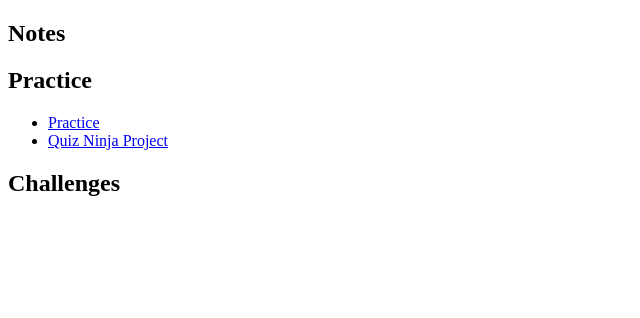
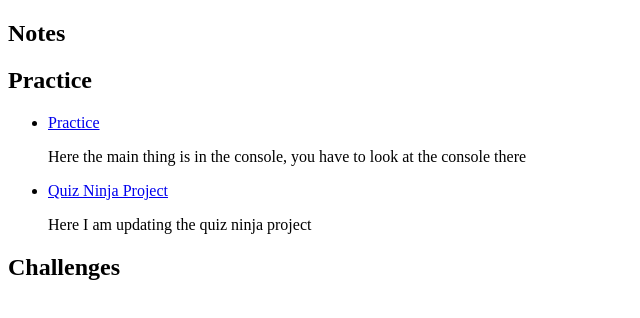
Before and after one commit to dafer171/WDD-330, a plain HTML site: page index.html in a window 1280 px wide. Shown: the whole page, without its empty margins (0-640 px from the left). Drawn offline with Linux system fonts and the light colour scheme.

Commit message:
saturday night

```diff
--- a/index.html
+++ b/index.html
@@ -12,7 +12,12 @@
     <h2>Practice</h2>
     <ul>
       <li><a href="practice/Quiz/index.html">Practice</a></li>
+      <p>
+        Here the main thing is in the console, you have to look at the console
+        there
+      </p>
       <li><a href="Quiz Ninja Project/index.html">Quiz Ninja Project</a></li>
+      <p>Here I am updating the quiz ninja project</p>
     </ul>
     <h2>Challenges</h2>
     <p></p>
```
